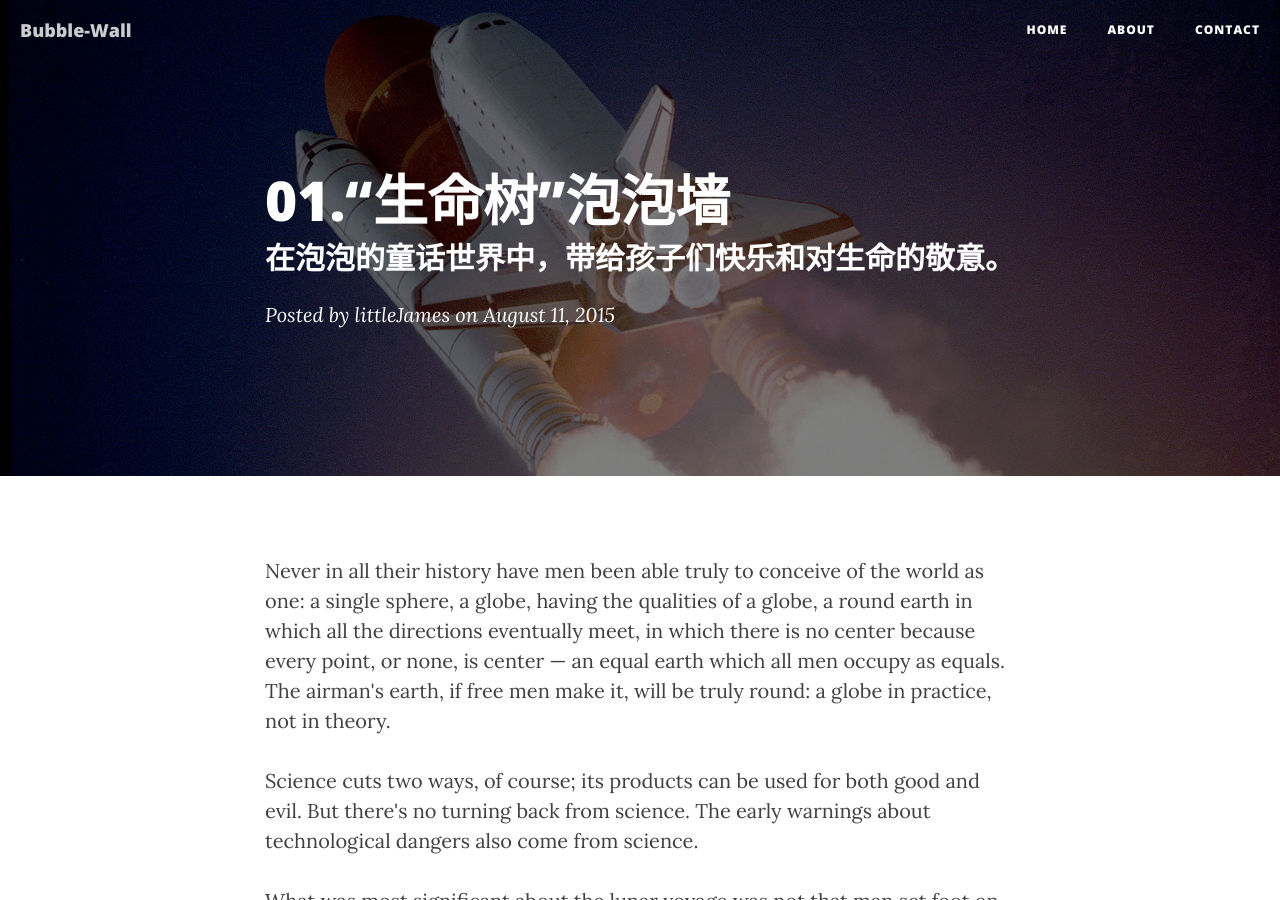
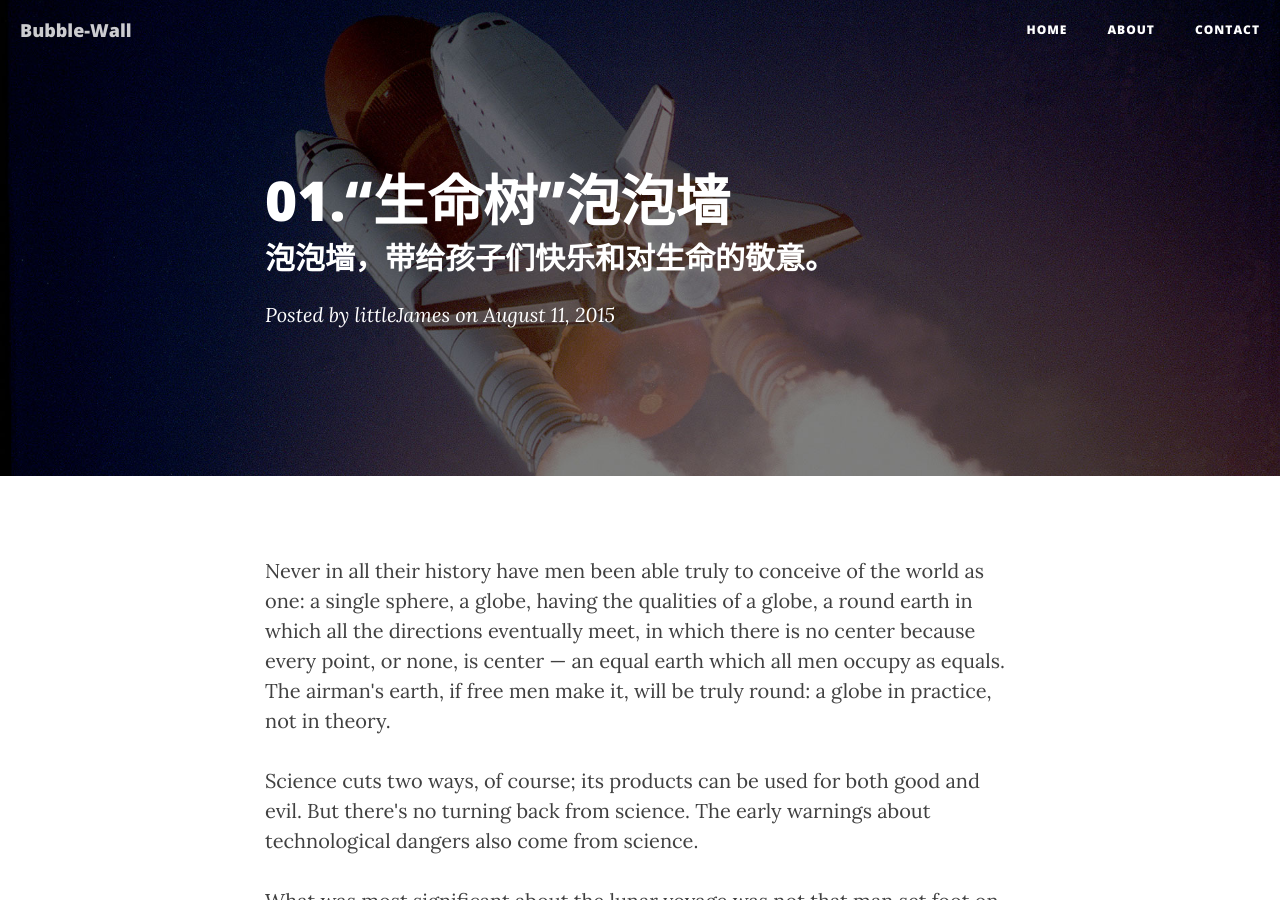
Before and after one commit to littlejames/bubble-wall, a Jekyll site: the page built from _posts/2015-08-11-01_the_tree_of_life_and_bubble_wall.markdown, in a window 1280 px wide and 900 px high. Built offline with Jekyll 4.4.1, drawn with Linux system fonts in a browser that asks for light colours; nearby versions of some CDN libraries.

Commit message:
publish a test blog

```diff
--- a/_posts/2015-08-11-01_the_tree_of_life_and_bubble_wall.markdown
+++ b/_posts/2015-08-11-01_the_tree_of_life_and_bubble_wall.markdown
@@ -1,7 +1,7 @@
 ---
 layout:     post
 title:      "01.“生命树”泡泡墙"
-subtitle:   "在泡泡的童话世界中，带给孩子们快乐和对生命的敬意。"
+subtitle:   "泡泡墙，带给孩子们快乐和对生命的敬意。"
 date:       2015-08-11 12:00:00
 author:     "littleJames"
 header-img: "img/post-bg-01.jpg"
```
